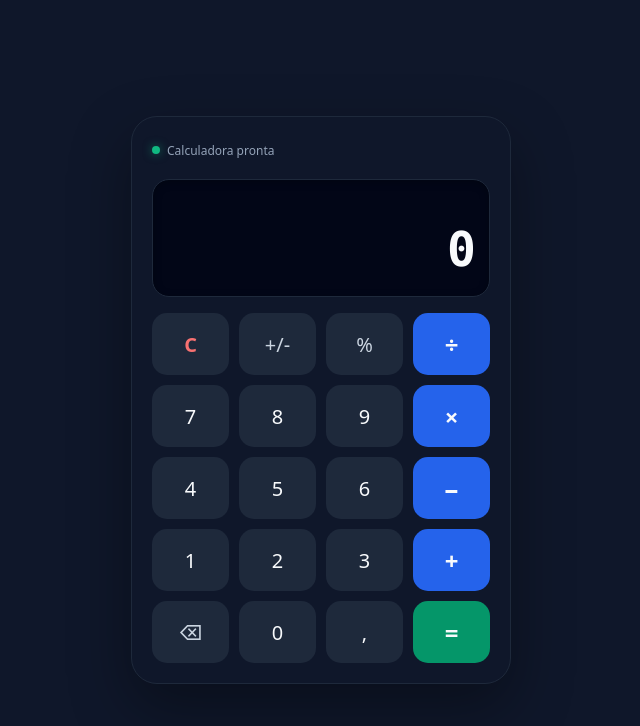
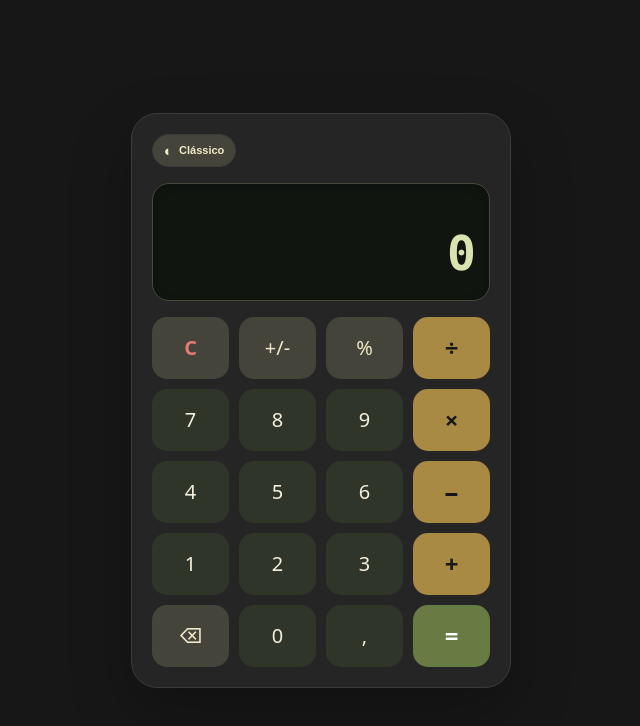
Before and after one commit to Nunesnd/minha-calculadora, a plain HTML site: page index.html in a window 1280 px wide. Shown: the whole page, without its empty margins (319-959 px from the left). Drawn offline with Linux system fonts and the light colour scheme.

Commit message:
iniciado botão para mudança de tema

```diff
--- a/index.html
+++ b/index.html
@@ -14,8 +14,20 @@
 <body>
   <main class="calculator">
     <header class="top-bar">
-      <span class="status"><span class="status-dot"></span> Calculadora pronta</span>
-      <button id="btn-install" class="install-button" type="button" hidden>📲 Instalar app</button>
+      <button
+        id="btn-theme"
+        class="theme-button"
+        type="button"
+        aria-label="Alterar tema"
+        title="Alterar tema"
+      >
+        <span aria-hidden="true">◐</span>
+        <span id="theme-label">Clássico</span>
+      </button>
+
+      <button id="btn-install" class="install-button" type="button" hidden>
+        📲 Instalar app
+      </button>
     </header>
 
     <section class="display" aria-label="Visor da calculadora" aria-live="polite">
--- a/script.js
+++ b/script.js
@@ -227,6 +227,48 @@ window.addEventListener("appinstalled", () => {
   btnInstall.hidden = true;
 });
 
+// Temas disponíveis. O tema escolhido fica salvo neste dispositivo.
+const themes = [
+  { id: "classic", label: "Clássico" },
+  { id: "dark", label: "Escuro" },
+  { id: "light", label: "Claro" }
+];
+
+const themeButton = document.getElementById("btn-theme");
+const themeLabel = document.getElementById("theme-label");
+
+function applyTheme(themeId) {
+  const selectedTheme = themes.find((theme) => theme.id === themeId) || themes[0];
+
+  document.documentElement.dataset.theme = selectedTheme.id;
+  themeLabel.textContent = selectedTheme.label;
+  themeButton.setAttribute("aria-label", `Tema atual: ${selectedTheme.label}. Clique para alterar.`);
+  themeButton.title = `Tema atual: ${selectedTheme.label}. Clique para alterar.`;
+
+  try {
+    localStorage.setItem("calculadora-theme", selectedTheme.id);
+  } catch (error) {
+    // A calculadora continua funcionando mesmo se o armazenamento estiver bloqueado.
+  }
+}
+
+function cycleTheme() {
+  const currentTheme = document.documentElement.dataset.theme || "classic";
+  const currentIndex = themes.findIndex((theme) => theme.id === currentTheme);
+  const nextTheme = themes[(currentIndex + 1) % themes.length];
+  applyTheme(nextTheme.id);
+}
+
+themeButton.addEventListener("click", cycleTheme);
+
+let savedTheme = "classic";
+try {
+  savedTheme = localStorage.getItem("calculadora-theme") || "classic";
+} catch (error) {
+  // Usa o tema clássico quando o armazenamento não estiver disponível.
+}
+applyTheme(savedTheme);
+
 updateDisplay();
 
 // Registro do Service Worker externo.
--- a/service-worker.js
+++ b/service-worker.js
@@ -1,4 +1,4 @@
-const CACHE_NAME = "calculadora-cache-v1";
+const CACHE_NAME = "calculadora-cache-v2";
 const APP_FILES = [
   "./",
   "./index.html",
--- a/styles.css
+++ b/styles.css
@@ -3,10 +3,75 @@
 }
 
 :root {
+  font-family: system-ui, -apple-system, BlinkMacSystemFont, "Segoe UI", sans-serif;
   color-scheme: dark;
-  font-family: system-ui, -apple-system, BlinkMacSystemFont, "Segoe UI", sans-serif;
-  background: #0f172a;
-  color: #f8fafc;
+  --page-bg: #171717;
+  --calculator-bg: #252525;
+  --calculator-border: #3b3b3b;
+  --display-bg: #101510;
+  --display-border: #454b3b;
+  --display-text: #d9e3b0;
+  --history-text: #9ba77b;
+  --key-function-bg: #44443b;
+  --key-function-text: #f1e8c8;
+  --key-number-bg: #30352a;
+  --key-number-text: #f4f0dc;
+  --key-operator-bg: #a88a43;
+  --key-operator-text: #171717;
+  --key-equals-bg: #687b43;
+  --key-equals-text: #ffffff;
+  --muted-text: #c5bd9d;
+  --accent: #c5a65a;
+  --install-bg: #8b7138;
+  --install-hover: #a88a43;
+  background: var(--page-bg);
+  color: var(--key-number-text);
+}
+
+:root[data-theme="dark"] {
+  color-scheme: dark;
+  --page-bg: #0f172a;
+  --calculator-bg: #0f172a;
+  --calculator-border: #1e293b;
+  --display-bg: #020617;
+  --display-border: #1e293b;
+  --display-text: #f8fafc;
+  --history-text: #64748b;
+  --key-function-bg: #1e293b;
+  --key-function-text: #cbd5e1;
+  --key-number-bg: #1e293b;
+  --key-number-text: #f8fafc;
+  --key-operator-bg: #2563eb;
+  --key-operator-text: #ffffff;
+  --key-equals-bg: #059669;
+  --key-equals-text: #ffffff;
+  --muted-text: #94a3b8;
+  --accent: #93c5fd;
+  --install-bg: #2563eb;
+  --install-hover: #3b82f6;
+}
+
+:root[data-theme="light"] {
+  color-scheme: light;
+  --page-bg: #e9edf2;
+  --calculator-bg: #ffffff;
+  --calculator-border: #d7dee8;
+  --display-bg: #f3f6f8;
+  --display-border: #d7dee8;
+  --display-text: #172033;
+  --history-text: #64748b;
+  --key-function-bg: #e2e8f0;
+  --key-function-text: #334155;
+  --key-number-bg: #f1f5f9;
+  --key-number-text: #172033;
+  --key-operator-bg: #2563eb;
+  --key-operator-text: #ffffff;
+  --key-equals-bg: #059669;
+  --key-equals-text: #ffffff;
+  --muted-text: #64748b;
+  --accent: #2563eb;
+  --install-bg: #2563eb;
+  --install-hover: #1d4ed8;
 }
 
 body {
@@ -17,10 +82,12 @@ body {
   display: flex;
   align-items: center;
   justify-content: center;
-  background: #0f172a;
+  background: var(--page-bg);
+  color: var(--key-number-text);
   user-select: none;
   -webkit-user-select: none;
   touch-action: manipulation;
+  transition: background-color 180ms ease, color 180ms ease;
 }
 
 .calculator {
@@ -30,49 +97,66 @@ body {
   display: flex;
   flex-direction: column;
   gap: 16px;
-  background: #0f172a;
-  border: 1px solid #1e293b;
+  background: var(--calculator-bg);
+  border: 1px solid var(--calculator-border);
   border-radius: 26px;
-  box-shadow: 0 24px 60px rgb(0 0 0 / 35%);
+  box-shadow: 0 24px 60px rgb(0 0 0 / 25%);
+  transition: background-color 180ms ease, border-color 180ms ease;
 }
 
 .top-bar {
-  min-height: 26px;
+  min-height: 28px;
   display: flex;
   align-items: center;
   justify-content: space-between;
   gap: 12px;
-  color: #94a3b8;
+  color: var(--muted-text);
   font-size: 12px;
 }
 
-.status {
+.theme-button,
+.install-button {
   display: inline-flex;
   align-items: center;
-  gap: 7px;
+  justify-content: center;
+  gap: 6px;
+  border: 1px solid var(--calculator-border);
+  border-radius: 999px;
+  padding: 7px 11px;
+  color: var(--key-function-text);
+  background: var(--key-function-bg);
+  font-size: 11px;
+  font-weight: 650;
+  cursor: pointer;
 }
 
-.status-dot {
-  width: 8px;
-  height: 8px;
-  border-radius: 50%;
-  background: #10b981;
-  box-shadow: 0 0 10px rgb(16 185 129 / 55%);
+.theme-button {
+  min-height: 30px;
+}
+
+.theme-button span:first-child {
+  font-size: 15px;
 }
 
 .install-button {
   border: 0;
-  border-radius: 999px;
-  padding: 7px 11px;
-  color: white;
-  background: #2563eb;
-  font-size: 11px;
-  font-weight: 600;
-  cursor: pointer;
+  color: #fff;
+  background: var(--install-bg);
+}
+
+.install-button:hover {
+  background: var(--install-hover);
 }
 
 .install-button[hidden] {
   display: none;
+}
+
+.theme-button:focus-visible,
+.install-button:focus-visible,
+.key:focus-visible {
+  outline: 2px solid var(--accent);
+  outline-offset: 3px;
 }
 
 .display {
@@ -80,16 +164,17 @@ body {
   padding: 15px;
   overflow: hidden;
   text-align: right;
-  background: #020617;
-  border: 1px solid #1e293b;
+  background: var(--display-bg);
+  border: 1px solid var(--display-border);
   border-radius: 17px;
-  box-shadow: inset 0 2px 8px rgb(0 0 0 / 25%);
+  box-shadow: inset 0 2px 8px rgb(0 0 0 / 18%);
+  transition: background-color 180ms ease, border-color 180ms ease;
 }
 
 .history-display {
   height: 22px;
   overflow: hidden;
-  color: #64748b;
+  color: var(--history-text);
   font-family: ui-monospace, SFMono-Regular, Menlo, monospace;
   font-size: 13px;
   white-space: nowrap;
@@ -99,7 +184,7 @@ body {
 .main-display {
   padding: 4px 0;
   overflow: hidden;
-  color: #f8fafc;
+  color: var(--display-text);
   font-family: ui-monospace, SFMono-Regular, Menlo, monospace;
   font-size: clamp(36px, 11vw, 48px);
   font-weight: 600;
@@ -120,48 +205,44 @@ body {
   padding: 10px 4px;
   border: 0;
   border-radius: 15px;
-  color: #f8fafc;
+  color: var(--key-number-text);
   font: inherit;
   font-size: 20px;
   cursor: pointer;
-  transition: transform 100ms ease, filter 100ms ease, opacity 100ms ease;
+  transition: transform 100ms ease, filter 100ms ease, opacity 100ms ease, background-color 180ms ease;
   -webkit-tap-highlight-color: transparent;
 }
 
 .key:active {
   transform: scale(.95);
-  filter: brightness(1.2);
-  opacity: .85;
-}
-
-.key:focus-visible,
-.install-button:focus-visible {
-  outline: 2px solid #93c5fd;
-  outline-offset: 3px;
+  filter: brightness(1.12);
+  opacity: .88;
 }
 
 .key-function {
-  color: #cbd5e1;
-  background: #1e293b;
+  color: var(--key-function-text);
+  background: var(--key-function-bg);
 }
 
 .key-clear {
-  color: #f87171;
+  color: #e87979;
   font-weight: 700;
 }
 
 .key-number {
-  background: #1e293b;
+  background: var(--key-number-bg);
 }
 
 .key-operator {
-  background: #2563eb;
+  color: var(--key-operator-text);
+  background: var(--key-operator-bg);
   font-size: 24px;
   font-weight: 700;
 }
 
 .key-equals {
-  background: #059669;
+  color: var(--key-equals-text);
+  background: var(--key-equals-bg);
   font-size: 24px;
   font-weight: 700;
 }
```
